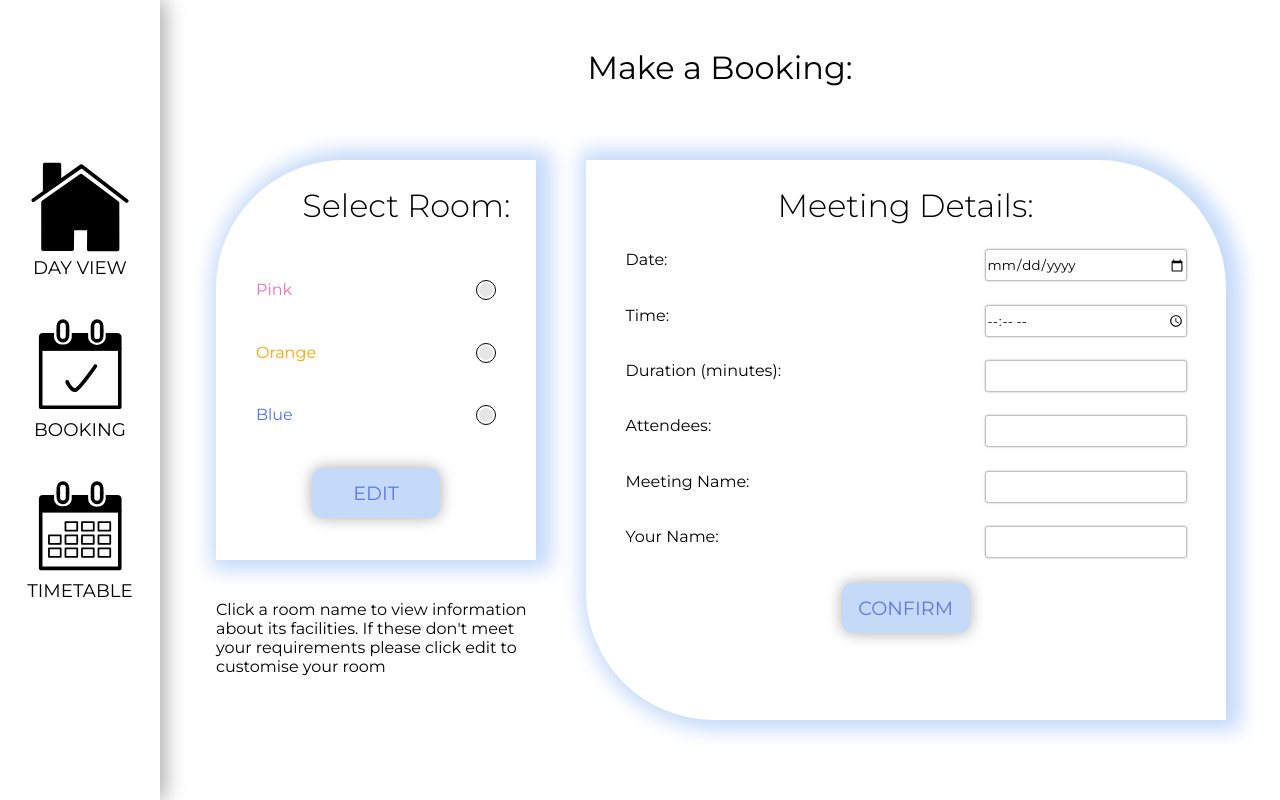
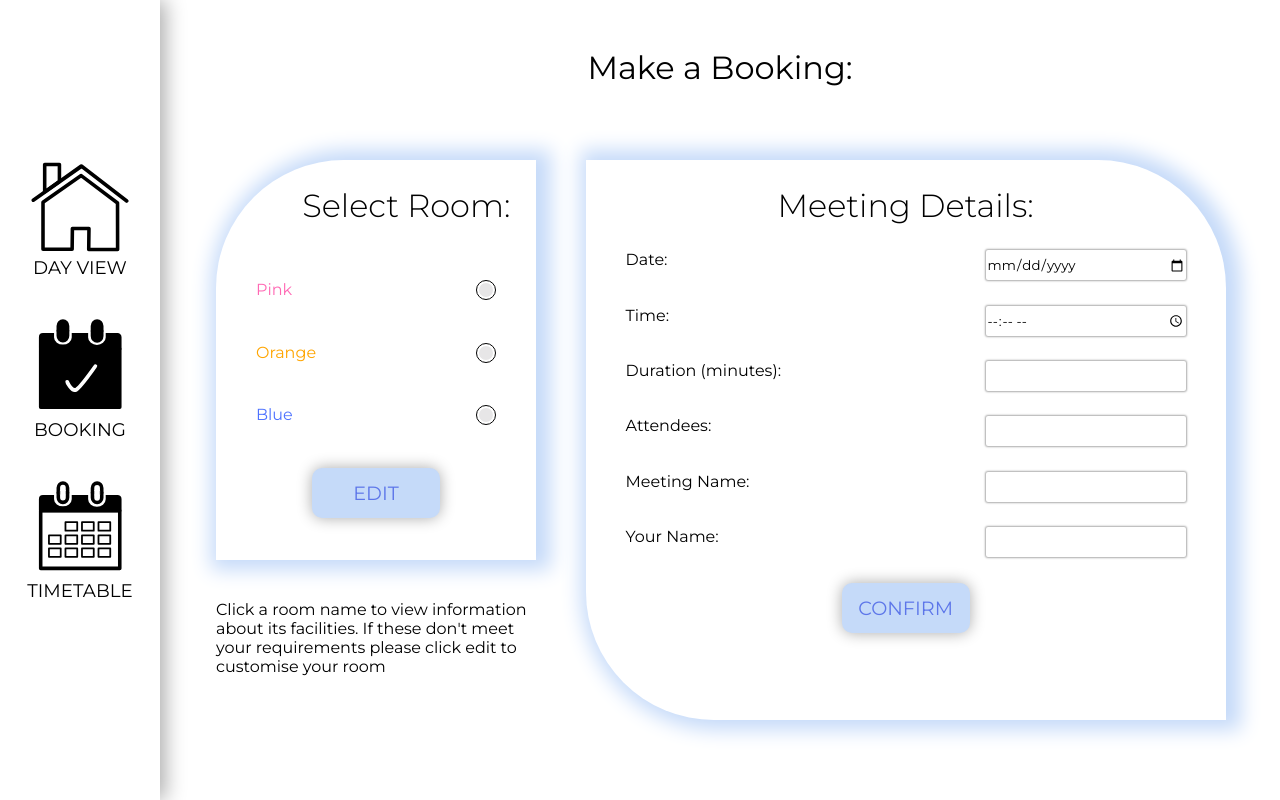
Before and after one commit to MeganFindley/roomBooking, a React (Create React App) app in the folder client/: page /Book in a window 1280 px wide. Built offline with nearby package versions, Linux system fonts and the light colour scheme; no server answers.

Commit message:
Nav Icons change dependent on page now not clicks

```diff
--- a/client/src/App.js
+++ b/client/src/App.js
@@ -1,5 +1,5 @@
 import './App.css';
-import React from 'react';
+import React, {useState} from 'react';
 import {BrowserRouter, Route, Switch} from "react-router-dom";
 import Nav from './components/Nav';
 import Book from './components/Book';
@@ -7,14 +7,18 @@ import Timetable from './components/Timetable';
 import Home from './components/Home';
 
 function App() {
+  const [navIcon, setNavIcon] = useState({icon: 'home'});
   return (
     <React.Fragment>
       <BrowserRouter>
-        <Nav/>
+        <Nav navIcon={navIcon}/>
         <Switch>
-          <Route exact path='/' component={Home} />
-          <Route exact path='/Book' component={Book} />
-          <Route exact path="/Timetable" component={Timetable} />
+          <Route exact path='/' render={()=> <Home setNavIcon={setNavIcon}/>} />
+          {/* <Route exact path='/' component={Home}/> */}
+          <Route exact path='/Book' render={()=> <Book setNavIcon={setNavIcon}/>} />
+          {/* <Route exact path='/Book' component={Book} /> */}
+          <Route exact path='/Timetable' render={()=> <Timetable setNavIcon={setNavIcon}/>} />
+          {/* <Route exact path="/Timetable" component={Timetable} /> */}
         </Switch>
       </BrowserRouter>
     </React.Fragment>
--- a/client/src/components/Book.js
+++ b/client/src/components/Book.js
@@ -2,11 +2,11 @@ import React, { useState, useEffect } from 'react'
 import { useHistory } from 'react-router-dom';
 import './CSS/Book.css'
 
-function Book() {
+function Book(props) {
     const history = useHistory();
     const [meetingInfo, setMeetingInfo] = useState({});
     const [editOn, setEditOn] = useState({ edit: false });
-    const [roomEdits, setRoomEdits] = useState();
+    const [roomEdits, setRoomEdits] = useState({roomName: ''});
     const setData = (e) => {
         setMeetingInfo({
             ...meetingInfo,
@@ -17,7 +17,7 @@ function Book() {
     };
     const toggleEdit = (e) => {
         e.preventDefault();
-        if (roomEdits) {
+        if (roomEdits.roomName !== '') {
             setEditOn({ edit: !editOn.edit });
         };
         if (roomEdits.roomName === 'Pink') {
@@ -106,6 +106,7 @@ function Book() {
     const orangeStyle = { backgroundColor: 'rgb(255, 226, 182)', closeColor2: 'orange', closeColor1: 'rgb(255, 226, 182)', closeBorder: '1px solid orange' };
     const [overlayStyle, setOverlayStyle] = useState({});
     useEffect(() => {
+        props.setNavIcon({icon: 'book'});
         const returnRooms = async () => {
             await fetch('https://h6w57dp1q4.execute-api.eu-west-2.amazonaws.com/dev/return-rooms')
                 .then(response => response.json())
--- a/client/src/components/Home.js
+++ b/client/src/components/Home.js
@@ -1,8 +1,7 @@
 import React, { useState, useEffect } from 'react';
 import './CSS/Home.css';
-import Checkmark from 'react-checkmark'
 
-function Home() {
+function Home(props) {
     const pinkMeetings = [];
     const orangeMeetings = [];
     const blueMeetings = [];
@@ -20,12 +19,13 @@ function Home() {
     let bookings = [];
 
     useEffect(() => {
+        props.setNavIcon({icon: 'home'});
         const returnAllBookings = async () => {
             await fetch('https://h6w57dp1q4.execute-api.eu-west-2.amazonaws.com/dev/return-booking')
             .then(response => response.json())
             .then(data => bookings = data);
 
-            console.log(bookings);
+            // console.log(bookings);
             for (let i = 0; i < bookings.length; i++) {
                 if (bookings[i].date === today) {
                     if (bookings[i].roomName === 'Pink' || bookings[i].roomName === 'pink') { pinkMeetings.push(bookings[i]) }
--- a/client/src/components/Nav.js
+++ b/client/src/components/Nav.js
@@ -1,4 +1,4 @@
-import React, { useState } from 'react';
+import React, { useState, useEffect } from 'react';
 import { Link } from "react-router-dom";
 import './CSS/Nav.css';
 import home from './img/ICONS/home.svg';
@@ -10,43 +10,56 @@ import tableFill from './img/ICONS/timetable-filled.svg';
 
 
 function Nav(props) {
-    console.log(props);
     const homeImgs = { normal: home, fill: homeFill };
     const bookImgs = { normal: book, fill: bookFill };
     const tableImgs = { normal: table, fill: tableFill };
 
-    const [images, setIMG] = useState({ homepage: true, bookpage: false, tablepage: false });
+    // New stuff
+    console.log(props.navIcon.icon);
+    let page = props.navIcon.icon;
 
-    const toggleHome = () => { setIMG({ homepage: true, bookpage: false, tablepage: false }) };
-    const toggleBook = () => { setIMG({ homepage: false, bookpage: true, tablepage: false }) };
-    const toggleTable = () => { setIMG({ homepage: false, bookpage: false, tablepage: true }) };
-
-    const getHomeImg = () => images.homepage ? 'fill' : 'normal';
-    const getBookImg = () => images.bookpage ? 'fill' : 'normal';
-    const getTableImg = () => images.tablepage ? 'fill' : 'normal';
-
-    const homeSVG = getHomeImg();
-    const bookSVG = getBookImg();
-    const tableSVG = getTableImg();
+    // const [icons, setIcons] = useState({ home: homeImgs.fill, book: bookImgs.normal, table: tableImgs.normal });
+    // console.log(icons.home);
+    let [homeicon, setHome] = useState('fill');
+    let [bookicon, setBook] = useState('normal');
+    let [tableicon, setTable] = useState('normal');
+    useEffect(() => {
+        const setSvgs = () => {
+            if (page === 'home') {
+                setHome('fill');
+                setBook('normal');
+                setTable('normal');
+            } else if (page === 'book') {
+                setHome('normal');
+                setBook('fill');
+                setTable('normal');
+            } else if (page === 'timetable') {
+                setHome('normal');
+                setBook('normal');
+                setTable('fill');
+            }
+        }
+        setSvgs()
+    }, [props]);
 
     return (
         <div className='navComp'>
             <ul className='navList'>
-                <li className='pagelink' onClick={toggleHome}>
+                <li className='pagelink'>
                     <Link tag='li' to="/">
-                        <img className='homeIcon' src={homeImgs[homeSVG]} alt='home svg' />
+                        <img className='homeIcon' src={homeImgs[homeicon]} alt='home svg' />
                         <span>DAY VIEW</span>
                     </Link>
                 </li>
-                <li className='pagelink' onClick={toggleBook}>
+                <li className='pagelink'>
                     <Link tag='li' to="/book">
-                        <img className='bookIcon' src={bookImgs[bookSVG]} alt='book svg' />
+                        <img className='bookIcon' src={bookImgs[bookicon]} alt='booking svg' />
                         <span>BOOKING</span>
                     </Link>
                 </li>
-                <li className='pagelink' onClick={toggleTable}>
+                <li className='pagelink'>
                     <Link style={{ textDecoration: 'none' }} tag='li' to="/timetable">
-                        <img className='tableIcon' src={tableImgs[tableSVG]} alt='timetable svg' />
+                        <img className='tableIcon' src={tableImgs[tableicon]} alt='timetable svg' />
                         <span>TIMETABLE</span>
                     </Link>
                 </li>
--- a/client/src/components/Timetable.js
+++ b/client/src/components/Timetable.js
@@ -1,6 +1,9 @@
-import React from 'react'
+import React, {useEffect} from 'react'
 
-function Timetable() {
+function Timetable(props) {
+    useEffect(() => {
+        props.setNavIcon({icon: 'timetable'});
+    }, [])
     return (
         <div>
 
```
